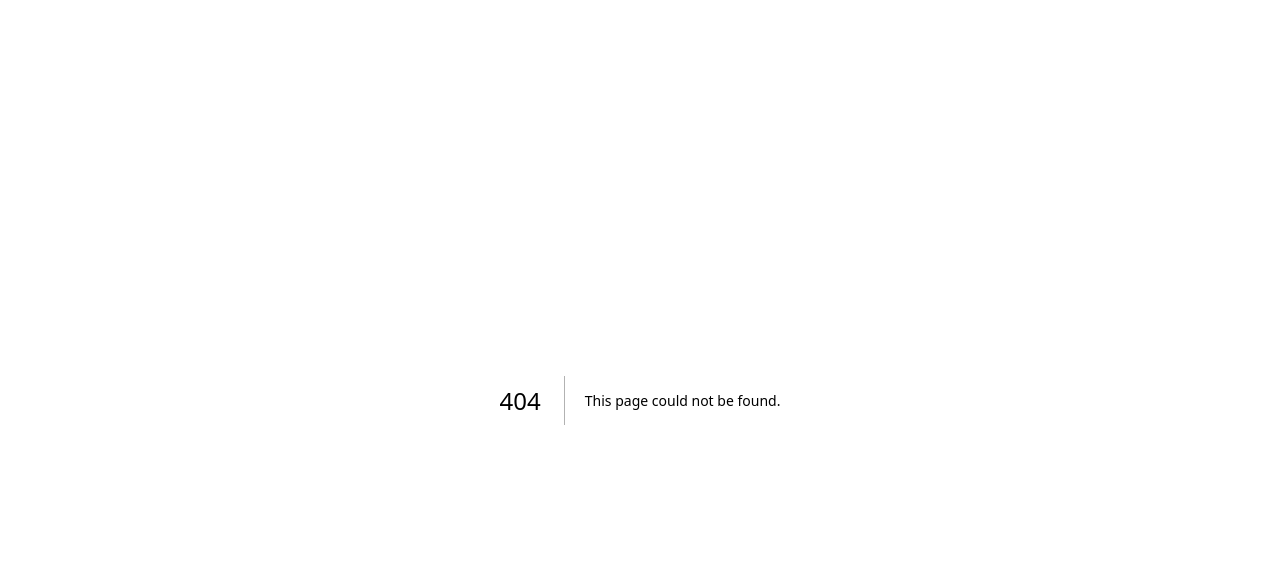
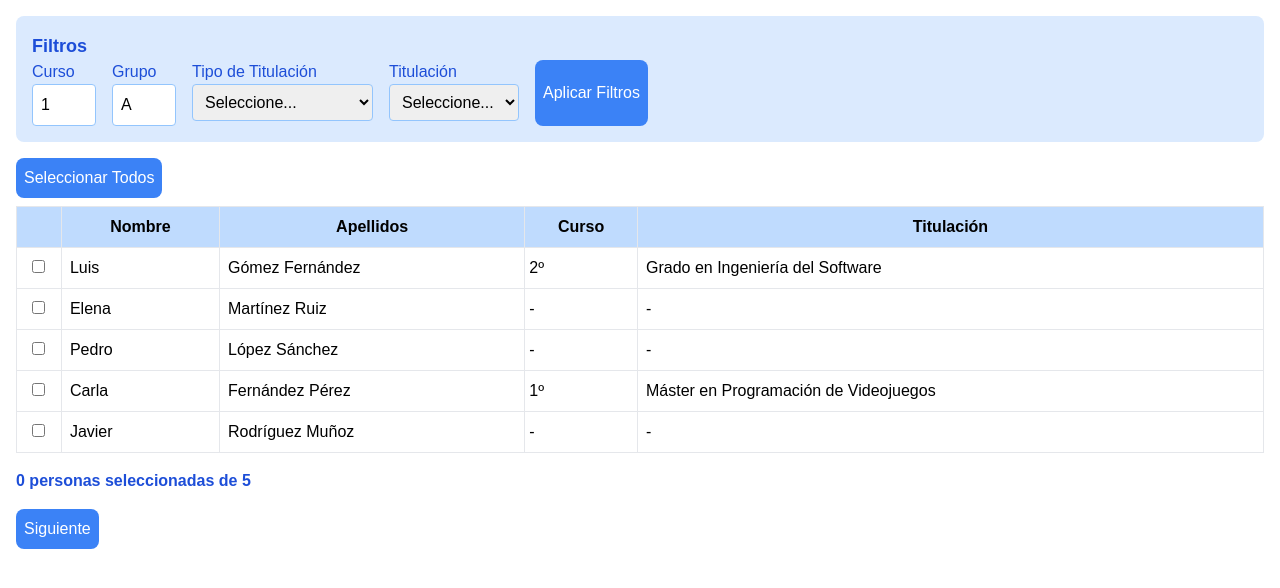
Before and after one commit to Orolau/AutomatizacionCarnets, a Next.js app in the folder front/automatizacion_carnets/: page /pages/listaFiltrado in a window 1280 px wide. Before the commit this address had no page. Shown: the top 588 px of the page. Built offline with nearby package versions, Linux system fonts and the light colour scheme.

Commit message:
Página datos filtrados por curso y titulación

```diff
--- /dev/null
+++ b/front/automatizacion_carnets/src/app/components/listas/FiltradoDatosPersonales.jsx
@@ -0,0 +1,137 @@
+import { useState } from "react";
+
+const FiltradoDatisPersonales = ({ filters, people, setSelectedPeople, setFilters }) => {
+  const [localSelected, setLocalSelected] = useState([]);
+
+  const titulaciones = {
+    grado: [
+      "Grado de Diseño de Videojuegos",
+      "Grado de Ingeniería de Videojuegos",
+      "Grado de Arte para Videojuegos",
+      "Grado de Ilustración y Desarrollo Visual",
+      "Grado de Dirección de Empresas de Entretenimiento Digital",
+      "Grado de Efectos Visuales",
+      "Grado de Animación",
+      "Grado de Diseño Digital",
+      "Grado de Ingeniería del Software",
+      "Doble grado de Ingeniería del Software y Matemática Computacional",
+      "Doble grado de Ingeniería del Software y Física Computacional"
+    ],
+    ciclo: [
+      "Curso de Especialización en Ciberseguridad en Entornos de las Tecnologías de la Información",
+      "Curso de Especialización en Desarrollo de Videojuegos y Realidad Virtual",
+      "Ciclo de Grado Superior en Artes Plásticas y Diseño en Animación",
+      "Ciclo de Grado Superior en Artes Plásticas y Diseño en Ilustración",
+      "Ciclo de Grado Superior en Desarrollo de Aplicaciones Multiplataforma",
+      "Ciclo de Grado Superior en Desarrollo de Aplicaciones Web",
+      "Ciclo de Grado Superior en Administración de Sistemas Informáticos en Red",
+      "Ciclo de Grado Superior en Desarrollo de Aplicaciones Multiplataforma en Régimen Intensivo (DUAL)",
+      "Ciclo de Grado Superior en Animaciones 3D, Juegos y Entornos Interactivos"
+    ],
+    master: [
+      "Máster Universitario en Tecnologías Digitales para el Arte",
+      "Máster Universitario en Computación Gráfica, Realidad Virtual y Simulación",
+      "Máster Universitario en Producción de Animación, Efectos Visuales y Videojuegos"
+    ]
+  };
+
+  const handleSelect = (dni) => {
+    const updatedSelection = localSelected.includes(dni)
+      ? localSelected.filter((id) => id !== dni)
+      : [...localSelected, dni];
+    setLocalSelected(updatedSelection);
+    setSelectedPeople(updatedSelection);
+  };
+
+  const handleSelectAll = () => {
+    if (localSelected.length === people.length) {
+      setLocalSelected([]);
+      setSelectedPeople([]);
+    } else {
+      const allDnis = people.map((person) => person.dni);
+      setLocalSelected(allDnis);
+      setSelectedPeople(allDnis);
+    }
+  };
+
+  const handleFilterChange = (e) => {
+    const { name, value } = e.target;
+    setFilters((prevFilters) => ({ ...prevFilters, [name]: value }));
+  };
+
+  return (
+    <div className="p-4 bg-white text-black">
+      <div className="mb-4 p-4 bg-blue-100 rounded-lg">
+        <h2 className="text-lg font-semibold text-blue-700">Filtros</h2>
+        <form className="flex flex-row flex-wrap gap-4">
+          <div>
+            <label className="block text-blue-700">Curso</label>
+            <input type="text" name="curso" value={filters.curso} onChange={handleFilterChange} className="w-16 p-2 border border-blue-300 rounded" />
+          </div>
+          <div>
+            <label className="block text-blue-700">Grupo</label>
+            <input type="text" name="grupo" value={filters.grupo} onChange={handleFilterChange} className="w-16 p-2 border border-blue-300 rounded" />
+          </div>
+          <div>
+            <label className="block text-blue-700">Tipo de Titulación</label>
+            <select name="tipoTitulacion" value={filters.tipoTitulacion} onChange={handleFilterChange} className="w-full p-2 border border-blue-300 rounded">
+              <option value="">Seleccione...</option>
+              <option value="grado">Grado</option>
+              <option value="ciclo">Ciclo Formativo</option>
+              <option value="master">Máster Universitario</option>
+            </select>
+          </div>
+          <div>
+            <label className="block text-blue-700">Titulación</label>
+            <select name="titulacion" value={filters.titulacion} onChange={handleFilterChange} className="w-full p-2 border border-blue-300 rounded">
+              <option value="">Seleccione...</option>
+              {(titulaciones[filters.tipoTitulacion] || []).map((titulacion) => (
+                <option key={titulacion} value={titulacion}>{titulacion}</option>
+              ))}
+            </select>
+          </div>
+          <button type="button" className="col-span-3 bg-blue-500 text-white p-2 rounded-lg">Aplicar Filtros</button>
+        </form>
+      </div>
+      <button
+        onClick={handleSelectAll}
+        className="mb-2 p-2 bg-blue-500 text-white rounded-lg">
+        {localSelected.length === people.length ? "Deseleccionar Todos" : "Seleccionar Todos"}
+      </button>
+      <table className="w-full border-collapse border border-blue-300">
+        <thead>
+          <tr className="bg-blue-200">
+            <th className="border p-1"></th>
+            <th className="border p-2">Nombre</th>
+            <th className="border p-2">Apellidos</th>
+            <th className="border p-1">Curso</th>
+            <th className="border p-2">Titulación</th>
+          </tr>
+        </thead>
+        <tbody>
+          {people.map((person) => (
+            <tr key={person.dni} className="border">
+              <td className="border p-1 text-center">
+                <input
+                  type="checkbox"
+                  checked={localSelected.includes(person.dni)}
+                  onChange={() => handleSelect(person.dni)}
+                />
+              </td>
+              <td className="border p-2">{person.nombre}</td>
+              <td className="border p-2">{person.apellidos}</td>
+              <td className="border p-1">{person.curso || "-"}</td>
+              <td className="border p-2">{person.titulacion || "-"}</td>
+            </tr>
+          ))}
+        </tbody>
+      </table>
+      <div className="mt-4 text-blue-700 font-semibold">
+        {localSelected.length} personas seleccionadas de {people.length}
+      </div>
+      <button className="mt-4 p-2 bg-blue-500 text-white rounded-lg">Siguiente</button>
+    </div>
+  );
+};
+
+export default FiltradoDatisPersonales;
--- /dev/null
+++ b/front/automatizacion_carnets/src/app/jsonPruebas/personasFiltrado.json
@@ -0,0 +1,62 @@
+[
+    {
+      "nombre": "Luis",
+      "apellidos": "Gómez Fernández",
+      "dni": "12345678A",
+      "tipo": "estudiante",
+      "tipo_titulacion": "Grado",
+      "titulacion": "Grado en Ingeniería del Software",
+      "curso": "2º",
+      "modalidad": "Presencial",
+      "anio_comienzo": 2022,
+      "correo": "luis.gomez@live.u-tad.com",
+      "imagen": "https://u-tad.com/images/luis_gomez.jpg",
+      "direccion": "Calle Falsa 123, Madrid"
+    },
+    {
+      "nombre": "Elena",
+      "apellidos": "Martínez Ruiz",
+      "dni": "87654321B",
+      "tipo": "docente",
+      "departamento": "Animación",
+      "cargo": "Profesora",
+      "correo": "elena.martinez@u-tad.com",
+      "imagen": "https://u-tad.com/images/elena_martinez.jpg",
+      "direccion": "Avenida del Arte 45, Madrid"
+    },
+    {
+      "nombre": "Pedro",
+      "apellidos": "López Sánchez",
+      "dni": "23456789C",
+      "tipo": "staff",
+      "cargo": "Administrativo",
+      "correo": "pedro.lopez@u-tad.com",
+      "imagen": "https://u-tad.com/images/pedro_lopez.jpg",
+      "direccion": "Calle Innovación 12, Madrid"
+    },
+    {
+      "nombre": "Carla",
+      "apellidos": "Fernández Pérez",
+      "dni": "34567890D",
+      "tipo": "estudiante",
+      "tipo_titulacion": "Máster",
+      "titulacion": "Máster en Programación de Videojuegos",
+      "curso": "1º",
+      "modalidad": "Online",
+      "anio_comienzo": 2023,
+      "correo": "carla.fernandez@live.u-tad.com",
+      "imagen": "https://u-tad.com/images/carla_fernandez.jpg",
+      "direccion": "Calle Tecnología 34, Madrid"
+    },
+    {
+      "nombre": "Javier",
+      "apellidos": "Rodríguez Muñoz",
+      "dni": "45678901E",
+      "tipo": "docente",
+      "departamento": "Ingeniería del Software",
+      "cargo": "Coordinador",
+      "correo": "javier.rodriguez@u-tad.com",
+      "imagen": "https://u-tad.com/images/javier_rodriguez.jpg",
+      "direccion": "Calle del Conocimiento 56, Madrid"
+    }
+  ]
--- /dev/null
+++ b/front/automatizacion_carnets/src/app/pages/listaFiltrado/page.jsx
@@ -0,0 +1,17 @@
+"use client"
+import FiltradoDatosPersonales from '@/app/components/listas/FiltradoDatosPersonales';
+import personasFiltrado from '@/app/jsonPruebas/personasFiltrado.json';
+import { useState } from 'react';
+
+export default function listaFiltradoPage (){
+    const [selectedPeople, setSelectedPeople] = useState([]);
+    const [filtros, setFiltros] = useState({
+        "curso": "1",
+        "titulacion": "Grado de Ingeniería del Software",
+        "grupo": "A",
+        "tipoTitulacion": "Grado"
+      });
+    return(
+        <FiltradoDatosPersonales filters={filtros} setFilters={setFiltros} people={personasFiltrado} setSelectedPeople={setSelectedPeople}/>
+    )
+}
```
